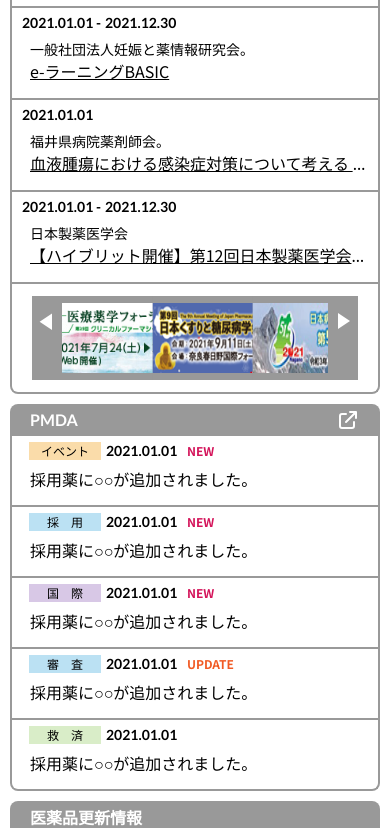
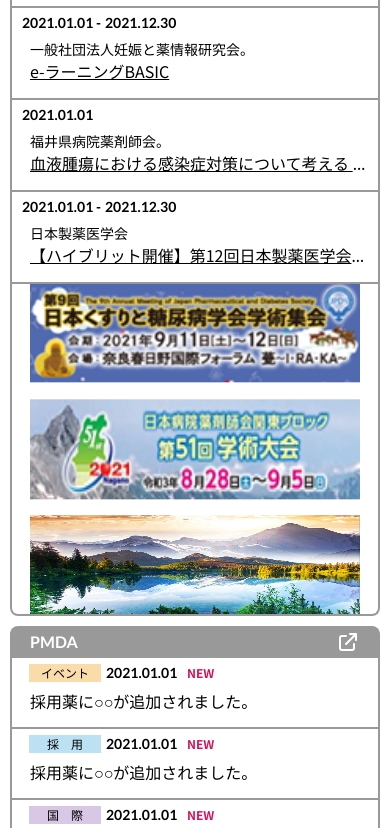
Before and after one commit to chenguowei983124/newui-aipharma, a Vue app: page /#/ in a window 390 px wide. Shown: the part 639-1467 px from the top of the page. Built offline with nearby package versions, Linux system fonts and the light colour scheme; the HTML template or start-up script is replaced by a standard one.

Commit message:
update[sp carousel]

```diff
--- a/src/components/home/searchResultMain.vue
+++ b/src/components/home/searchResultMain.vue
@@ -32,7 +32,10 @@
                 bakDetailStyle="style2"
                 lineStyle="grayline"
             >
-                <carousel class="mt-3 mb-3"></carousel> </result-detail-row
+                <carousel class="mt-3 mb-3 hidden md:block"></carousel>
+                <carousel-vertical
+                    class="block md:hidden"
+                ></carousel-vertical> </result-detail-row
         ></resut-tag>
 
         <resut-tag
@@ -90,9 +93,11 @@
 import resutTag from '../seachResult/resultTag.vue'
 import resultDetailRow from '../seachResult/resultDetailRow.vue'
 import carousel from '../seachResult/carousel.vue'
+import carouselVertical from '../seachResult/carouselVertical.vue'
+
 export default {
   components: {
-    resutTag, resultDetailRow, carousel
+    resutTag, resultDetailRow, carousel, carouselVertical
   },
   props: {},
   data() {
--- a/src/components/seachResult/carouselVertical.vue
+++ b/src/components/seachResult/carouselVertical.vue
@@ -1,7 +1,6 @@
 <template>
-    <div class="flex w-82.5 h-82.5">
+    <div class="flex h-82.5">
         <swiper
-            class="parallax-slider"
             parallax
             grabCursor
             :direction="'vertical'"
@@ -10,14 +9,10 @@
             :speed="swiperOption.speed"
             :pagination="swiperOption.pagination"
             :navigation="{ nextEl: '.nextArrow', prevEl: '.prevArrow' }"
-            :slides-per-view="3"
-            :space-between="30"
+            :slidesPerView="3"
+            :spaceBetween="20"
         >
-            <swiper-slide
-                class="parallax-slide"
-                v-for="image in images"
-                :key="image.id"
-            >
+            <swiper-slide v-for="image in images" :key="image.id">
                 <img :src="image.imageUrl" />
             </swiper-slide>
         </swiper>
@@ -33,8 +28,6 @@
 import 'swiper/swiper.scss';
 import { reactive } from '@vue/reactivity';
 SwiperCore.use([Navigation, Parallax, Autoplay])
-import iconLeft from "../svgImage/iconLeft.vue"
-import iconRight from "../svgImage/iconRight.vue"
 import img1 from "../../assets/image/banner_cps2021.png"
 import img2 from "../../assets/image/banner_jpds2020.png"
 import img3 from "../../assets/image/banner_kanblo51.png"
@@ -75,8 +68,6 @@
   components: {
     Swiper,
     SwiperSlide,
-    iconLeft,
-    iconRight
   }, setup() {
     const swiperOption = reactive({
       autoplay: {
@@ -122,9 +113,8 @@
 }
 
 .swiper-slide img {
-    left: 0;
     display: block;
-    width: 100%;
-    height: 120px;
+    width: 330px;
+    height: 100px;
 }
 </style>
```
